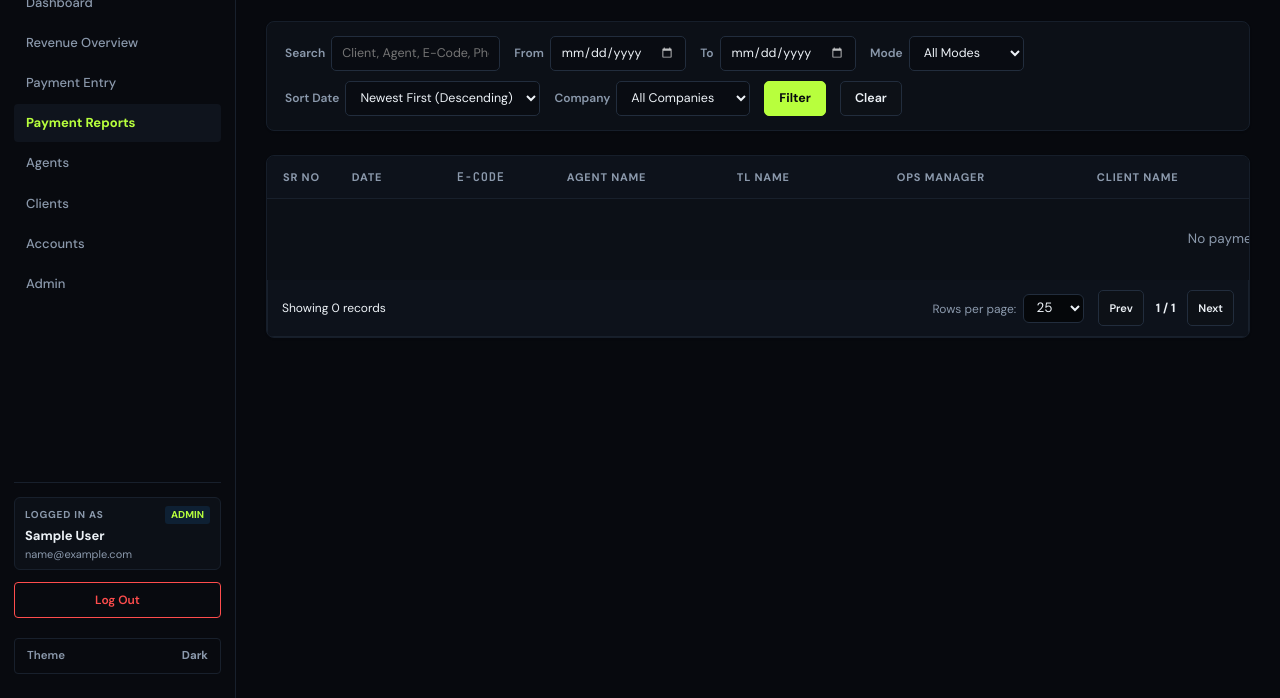
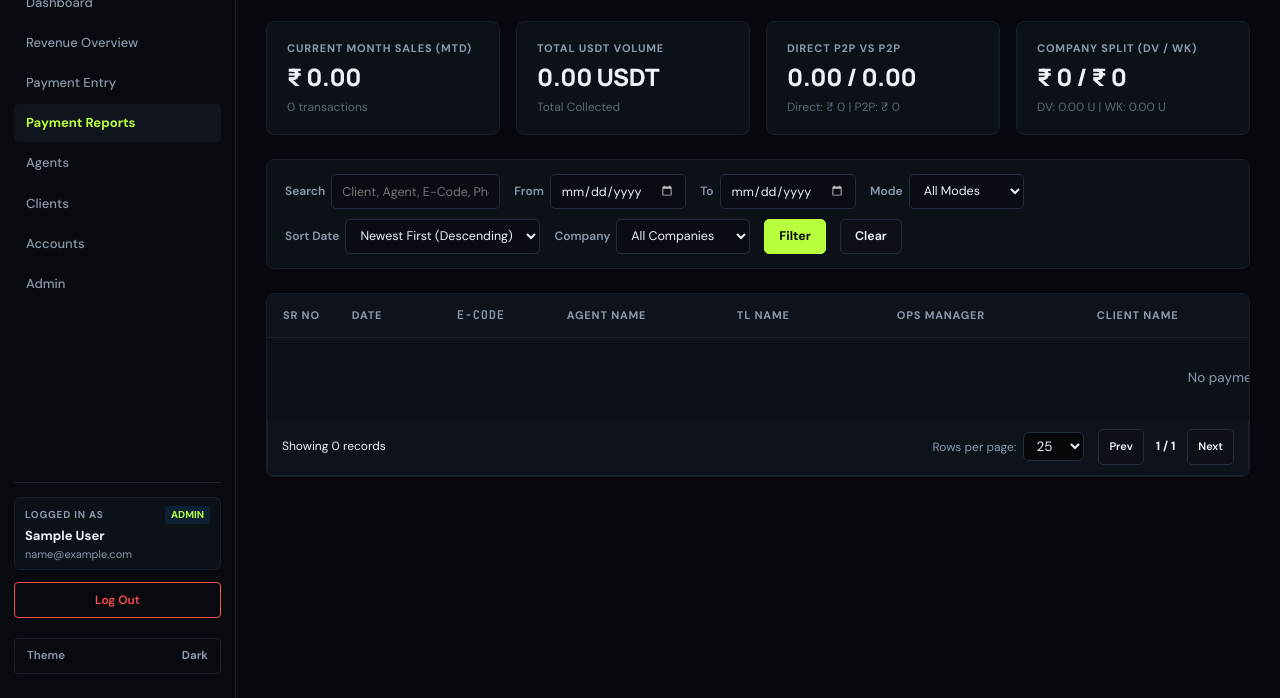
Before and after one commit to AyanChougle/Paymet, a plain HTML site: page reports.html in a window 1280 px wide. Shown: the part 102-800 px from the top of the page. Drawn offline with Linux system fonts and the light colour scheme; no server answers; sample sign-in values are in the browser's storage.

Commit message:
Add KPI summary strip to Payment Reports sheet

```diff
--- a/assets/js/reports.js
+++ b/assets/js/reports.js
@@ -29,7 +29,8 @@ function escapeHtml(str) {
         .replace(/'/g, '&#039;');
 }
 
-const fmtInr = (num) => '₹' + Number(num || 0).toLocaleString('en-IN', { minimumFractionDigits: 2, maximumFractionDigits: 2 });
+const fmtInr = (num) => '₹ ' + Number(num || 0).toLocaleString('en-IN', { minimumFractionDigits: 2, maximumFractionDigits: 2 });
+const fmtInrInt = (num) => '₹ ' + Number(num || 0).toLocaleString('en-IN', { maximumFractionDigits: 0 });
 const fmtUsdt = (num) => Number(num || 0).toLocaleString('en-IN', { minimumFractionDigits: 2, maximumFractionDigits: 2 });
 
 function getAgentEcode(agentName) {
@@ -191,9 +192,89 @@ function applyFilters() {
         return sortDirection === 'asc' ? comparison : -comparison;
     });
 
+    updateKpis(filteredRows);
     currentPage = 1;
     renderTable();
 }
+
+function updateKpis(rows) {
+    let totalInr = 0;
+    let totalUsdt = 0;
+    const totalTx = rows.length;
+
+    let dP2pUsdt = 0;
+    let p2pUsdt = 0;
+    let dP2pInr = 0;
+    let p2pInr = 0;
+
+    let dvInr = 0;
+    let wkInr = 0;
+    let dvUsdt = 0;
+    let wkUsdt = 0;
+
+    rows.forEach(r => {
+        const inr = parseFloat(r.inr_amount || 0);
+        const usdt = parseFloat(r.usdt || 0);
+        const mode = String(r.payment_mode || 'P2P').trim();
+        const comp = String(r.received_in || 'Digital Verse').trim();
+
+        totalInr += inr;
+        totalUsdt += usdt;
+
+        const isDP2P = mode.toUpperCase().includes('D') && mode.toUpperCase().includes('P2P');
+        if (isDP2P) {
+            dP2pUsdt += usdt;
+            dP2pInr += inr;
+        } else {
+            p2pUsdt += usdt;
+            p2pInr += inr;
+        }
+
+        const compLower = comp.toLowerCase();
+        if (compLower.includes('world') || compLower.includes('wk') || compLower.includes('krypto')) {
+            wkInr += inr;
+            wkUsdt += usdt;
+        } else {
+            dvInr += inr;
+            dvUsdt += usdt;
+        }
+    });
+
+    const kpiInrEl = document.getElementById('kpiInr');
+    const kpiInrSubEl = document.getElementById('kpiInrSub');
+    const kpiInrTitleEl = document.getElementById('kpiInrTitle');
+    const kpiUsdtEl = document.getElementById('kpiUsdt');
+    const kpiModesEl = document.getElementById('kpiModes');
+    const kpiModesSubEl = document.getElementById('kpiModesSub');
+    const kpiCompanyEl = document.getElementById('kpiCompany');
+    const kpiCompanySubEl = document.getElementById('kpiCompanySub');
+
+    const fromVal = fromInput ? fromInput.value.trim() : '';
+    const toVal = toInput ? toInput.value.trim() : '';
+    const searchVal = searchFilter ? searchFilter.value.trim() : '';
+    const modeVal = modeFilter ? modeFilter.value.trim() : '';
+    const compVal = companyFilter ? companyFilter.value.trim() : '';
+    const isFiltered = !!(fromVal || toVal || searchVal || modeVal || compVal);
+
+    if (kpiInrTitleEl) {
+        if (fromVal || toVal) {
+            kpiInrTitleEl.textContent = 'Filtered Period Sales';
+        } else if (isFiltered) {
+            kpiInrTitleEl.textContent = 'Filtered Sales';
+        } else {
+            kpiInrTitleEl.textContent = 'Current Month Sales (MTD)';
+        }
+    }
+
+    if (kpiInrEl) kpiInrEl.textContent = fmtInr(totalInr);
+    if (kpiInrSubEl) kpiInrSubEl.textContent = `${totalTx} transactions`;
+    if (kpiUsdtEl) kpiUsdtEl.textContent = `${fmtUsdt(totalUsdt)} USDT`;
+    if (kpiModesEl) kpiModesEl.textContent = `${fmtUsdt(dP2pUsdt)} / ${fmtUsdt(p2pUsdt)}`;
+    if (kpiModesSubEl) kpiModesSubEl.textContent = `Direct: ${fmtInrInt(dP2pInr)} | P2P: ${fmtInrInt(p2pInr)}`;
+    if (kpiCompanyEl) kpiCompanyEl.textContent = `${fmtInrInt(dvInr)} / ${fmtInrInt(wkInr)}`;
+    if (kpiCompanySubEl) kpiCompanySubEl.textContent = `DV: ${fmtUsdt(dvUsdt)} U | WK: ${fmtUsdt(wkUsdt)} U`;
+}
+
 
 function renderTable() {
     const total = filteredRows.length;
--- a/reports.html
+++ b/reports.html
@@ -6,7 +6,7 @@
     <title>Payment Reports | Payment Portal</title>
     <link rel="icon" type="image/svg+xml" href="favicon.svg">
     <link rel="alternate icon" href="favicon.ico">
-    <link rel="stylesheet" href="assets/css/app.css?v=21">
+    <link rel="stylesheet" href="assets/css/app.css?v=27">
     <script src="https://cdn.sheetjs.com/xlsx-latest/package/dist/xlsx.full.min.js"></script>
 </head>
 <body>
@@ -41,6 +41,30 @@
                 <button id="exportExcelBtn" class="btn-excel">Export Excel (.xlsx)</button>
             </div>
         </header>
+
+        <!-- Top KPIs Strip -->
+        <section class="kpi-grid" id="kpiGrid" style="margin-bottom: 24px;">
+            <div class="kpi-card">
+                <small id="kpiInrTitle">Current Month Sales (MTD)</small>
+                <strong id="kpiInr">₹0.00</strong>
+                <div class="kpi-sub" id="kpiInrSub">0 transactions</div>
+            </div>
+            <div class="kpi-card">
+                <small>Total USDT Volume</small>
+                <strong id="kpiUsdt">0.00 USDT</strong>
+                <div class="kpi-sub">Total Collected</div>
+            </div>
+            <div class="kpi-card">
+                <small>Direct P2P vs P2P</small>
+                <strong id="kpiModes">-</strong>
+                <div class="kpi-sub" id="kpiModesSub">Bifurcation</div>
+            </div>
+            <div class="kpi-card">
+                <small>Company Split (DV / WK)</small>
+                <strong id="kpiCompany">-</strong>
+                <div class="kpi-sub" id="kpiCompanySub">Digital Verse / World of Crypto</div>
+            </div>
+        </section>
 
         <section class="filters">
             <label>
@@ -129,8 +153,8 @@
     </main>
 
     <script src="assets/js/theme.js"></script>
-    <script src="assets/js/api.js?v=21"></script>
-    <script src="assets/js/auth.js?v=21"></script>
-    <script src="assets/js/reports.js?v=21"></script>
+    <script src="assets/js/api.js?v=27"></script>
+    <script src="assets/js/auth.js?v=27"></script>
+    <script src="assets/js/reports.js?v=27"></script>
 </body>
 </html>
```
